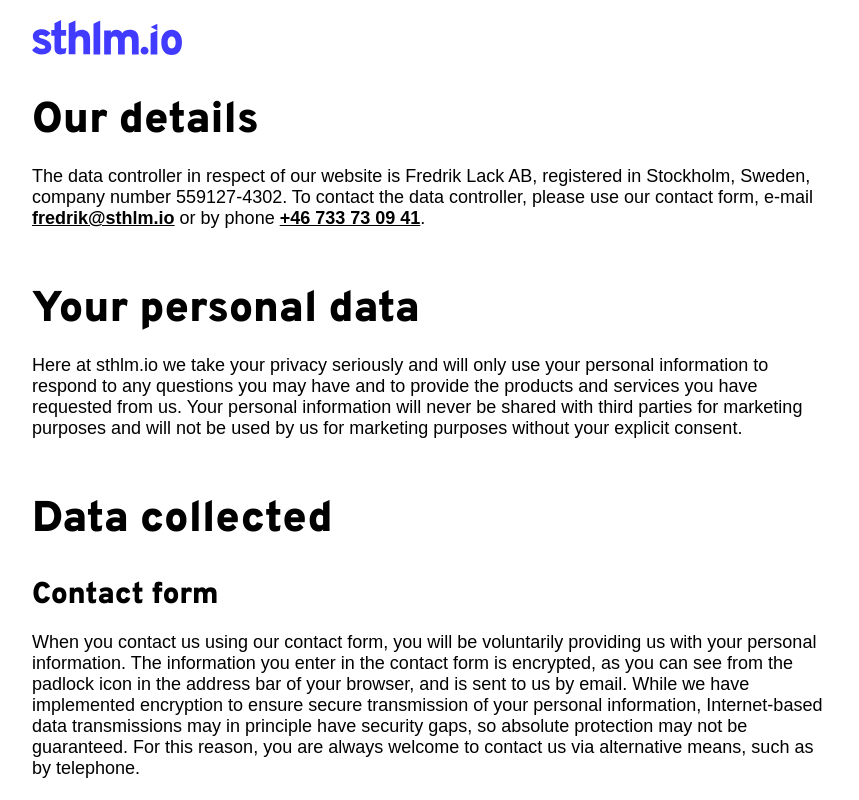
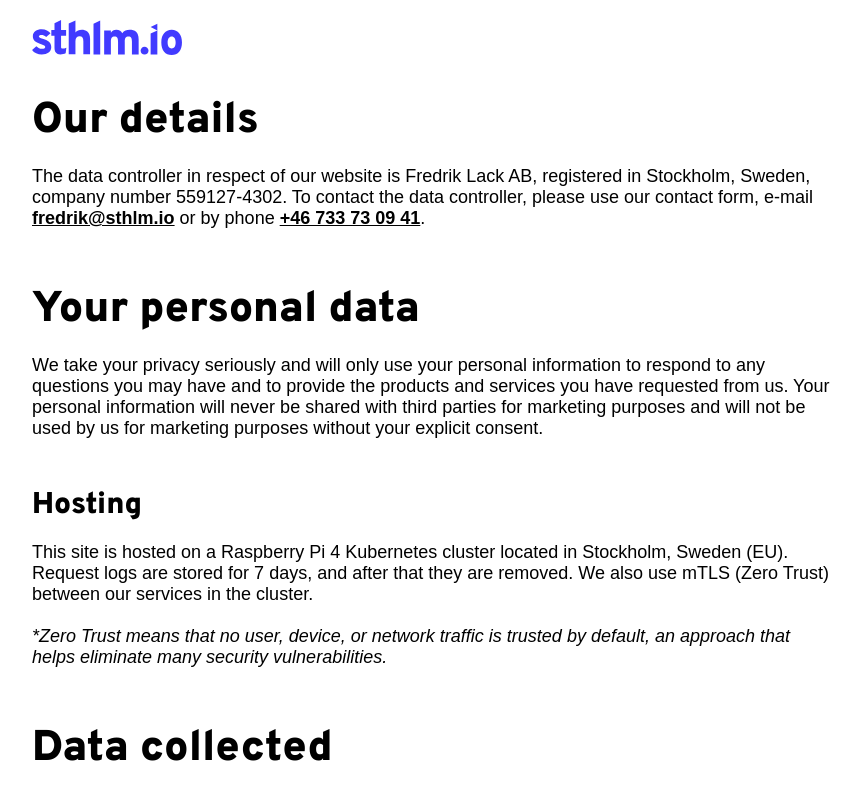
Before and after one commit to sthlmio/web, a Next.js app: page /terms in a window 1280 px wide. Shown: the top 800 px of the page, without its empty margins (96-955 px from the left). Built offline with nearby package versions, Linux system fonts and the light colour scheme; a web font is replaced by a local one.

Commit message:
Updating the terms

```diff
--- a/pages/terms.js
+++ b/pages/terms.js
@@ -21,12 +21,26 @@ export default function Terms() {
           </p>
           <h2>Your personal data</h2>
           <p className="text">
-            Here at sthlm.io we take your privacy seriously and will only use
-            your personal information to respond to any questions you may have
-            and to provide the products and services you have requested from us.
-            Your personal information will never be shared with third parties
-            for marketing purposes and will not be used by us for marketing
-            purposes without your explicit consent.
+            We take your privacy seriously and will only use your personal
+            information to respond to any questions you may have and to provide
+            the products and services you have requested from us. Your personal
+            information will never be shared with third parties for marketing
+            purposes and will not be used by us for marketing purposes without
+            your explicit consent.
+          </p>
+          <h3>Hosting</h3>
+          <p className="text">
+            This site is hosted on a Raspberry Pi 4 Kubernetes cluster located
+            in Stockholm, Sweden (EU). Request logs are stored for 7 days, and
+            after that they are removed. We also use mTLS (Zero Trust) between
+            our services in the cluster.
+            <br />
+            <br />
+            <i>
+              *Zero Trust means that no user, device, or network traffic is
+              trusted by default, an approach that helps eliminate many security
+              vulnerabilities.
+            </i>
           </p>
           <h2>Data collected</h2>
           <h3>Contact form</h3>
```
